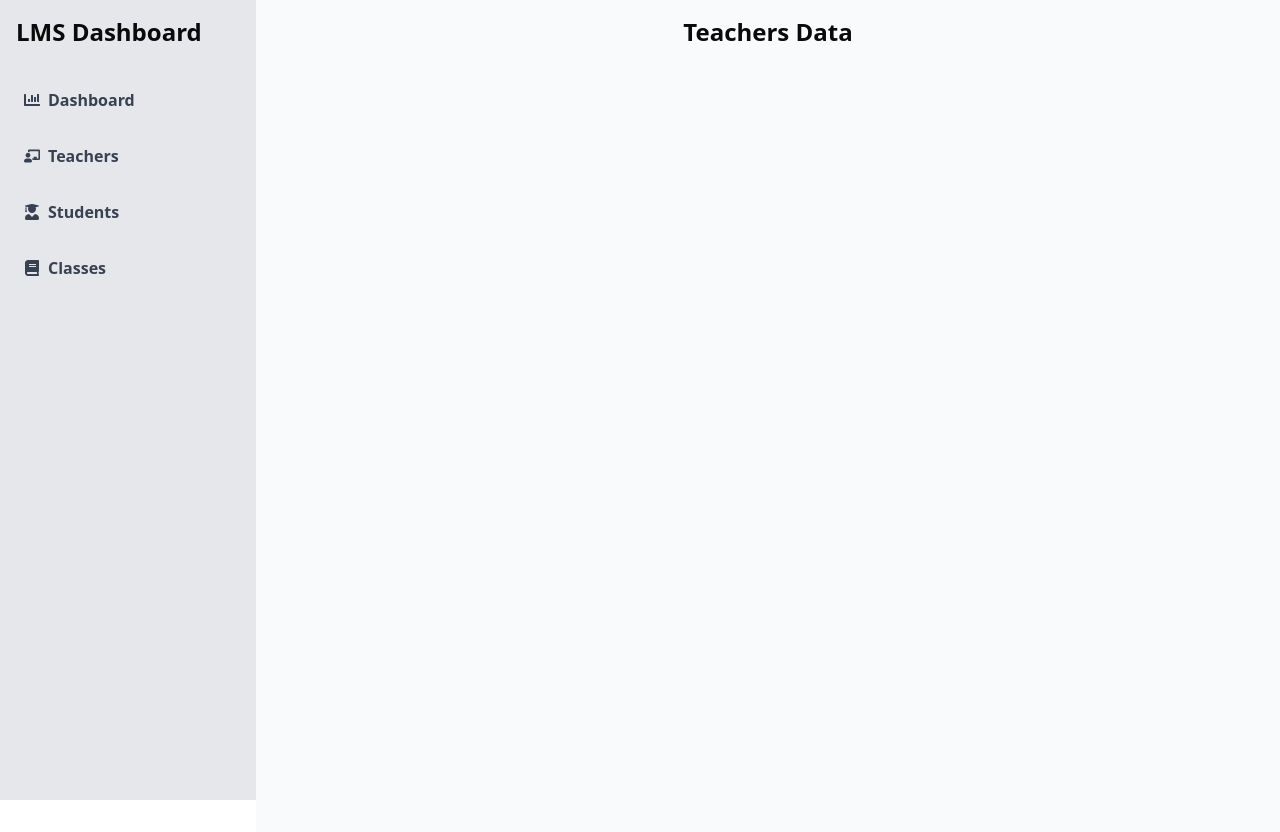
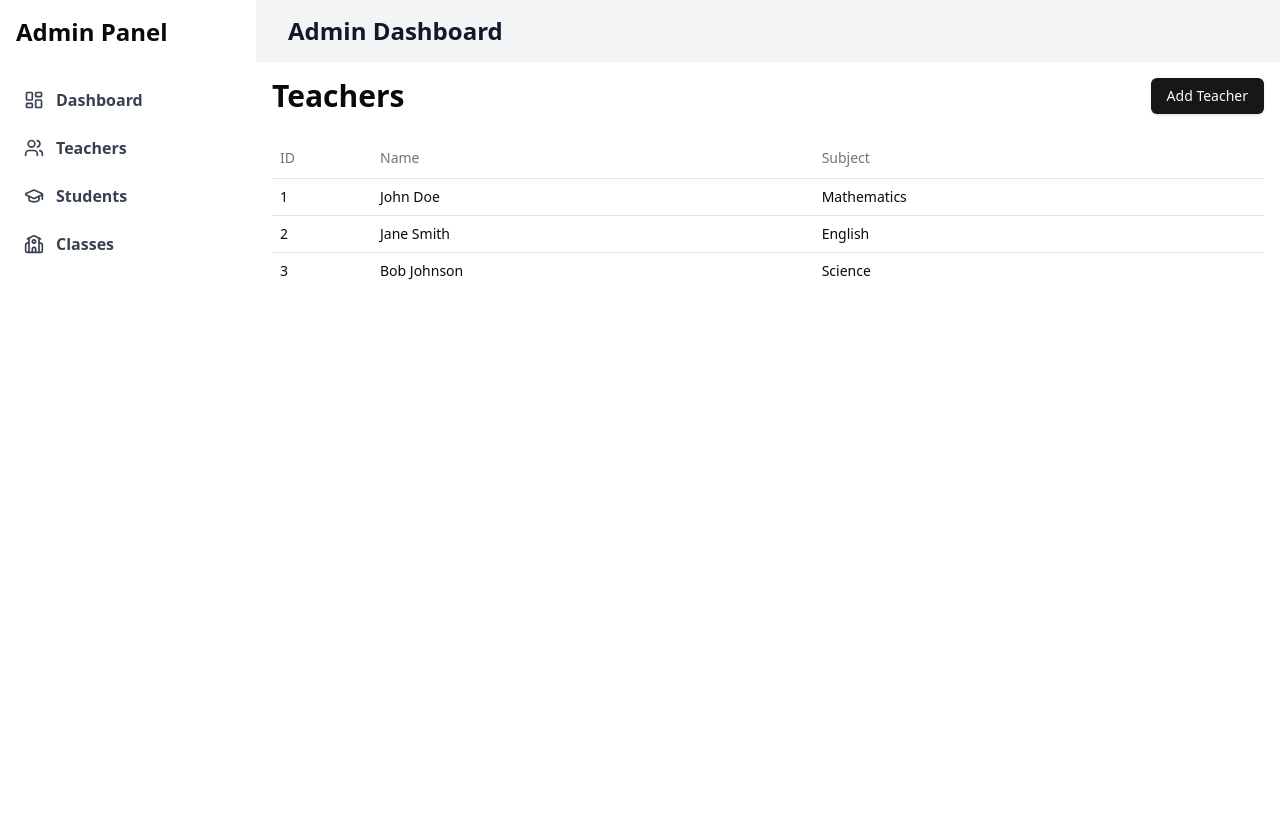
Before and after one commit to Siddique-Ahmed/L-M-S, a Next.js app: page /admin/teachers in a window 1280 px wide. After the commit the page ends 800 px from the top, so only its background shows below. Built offline with nearby package versions, Linux system fonts and the light colour scheme.

Commit message:
continue to dashboard

```diff
--- a/app/(admin)/admin/classes/page.js
+++ b/app/(admin)/admin/classes/page.js
@@ -1,7 +1,51 @@
-export default function Classes() {
-  return(
-    <div className="min-h-screen">
-      <h1 className="font-bold text-2xl text-center">Classes Data</h1>
+import { Button } from "@/components/ui/button"
+import {
+  Table,
+  TableBody,
+  TableCell,
+  TableHead,
+  TableHeader,
+  TableRow,
+} from "@/components/ui/table"
+
+async function getClasses() {
+  // This is a mock function. In a real application, you'd fetch this data from your database.
+  return [
+    { id: 1, name: "Mathematics 101", teacher: "John Doe" },
+    { id: 2, name: "English Literature", teacher: "Jane Smith" },
+    { id: 3, name: "Physics", teacher: "Bob Johnson" },
+  ]
+}
+
+export default async function ClassesPage() {
+  const classes = await getClasses()
+
+  return (
+    <div>
+      <div className="flex flex-col sm:flex-row justify-between items-center mb-6">
+        <h1 className="text-3xl font-bold mb-4 sm:mb-0">Classes</h1>
+        <Button>Add Class</Button>
+      </div>
+      <div className="overflow-x-auto">
+        <Table>
+          <TableHeader>
+            <TableRow>
+              <TableHead className="w-[100px]">ID</TableHead>
+              <TableHead>Name</TableHead>
+              <TableHead>Teacher</TableHead>
+            </TableRow>
+          </TableHeader>
+          <TableBody>
+            {classes.map((class_) => (
+              <TableRow key={class_.id}>
+                <TableCell className="font-medium">{class_.id}</TableCell>
+                <TableCell>{class_.name}</TableCell>
+                <TableCell>{class_.teacher}</TableCell>
+              </TableRow>
+            ))}
+          </TableBody>
+        </Table>
+      </div>
     </div>
   )
 }
--- a/app/(admin)/admin/layout.js
+++ b/app/(admin)/admin/layout.js
@@ -1,81 +1,113 @@
-"use client";
-import { useState } from "react";
-import Link from "next/link";
-import {
-  FaChalkboardTeacher,
-  FaUserGraduate,
-  FaBook,
-  FaChartBar,
-  FaBars,
-} from "react-icons/fa";
+"use client"
 
-export default function Layout({ children }) {
-  const [sidebarOpen, setSidebarOpen] = useState(false);
+import Link from 'next/link'
+import { useState, useEffect, useRef } from 'react'
+import { Users, GraduationCap, School, LayoutDashboard, Menu, X } from 'lucide-react'
+import { Button } from "@/components/ui/button"
+import { cn } from "@/lib/utils"
+
+const navItems = [
+  { href: '/admin', icon: LayoutDashboard, label: 'Dashboard', },
+  { href: '/admin/teachers', icon: Users, label: 'Teachers' },
+  { href: '/admin/students', icon: GraduationCap, label: 'Students' },
+  { href: '/admin/classes', icon: School, label: 'Classes' },
+]
+
+export default function AdminLayout({
+  children,
+}) {
+  const [sidebarOpen, setSidebarOpen] = useState(false)
+  const sidebarRef = useRef(null)
+
+  useEffect(() => {
+    const handleOutsideClick = (event) => {
+      if (sidebarRef.current && !sidebarRef.current.contains(event.target)) {
+        setSidebarOpen(false)
+      }
+    }
+
+    document.addEventListener('mousedown', handleOutsideClick)
+    return () => {
+      document.removeEventListener('mousedown', handleOutsideClick)
+    }
+  }, [])
 
   return (
-    <div className="min-h-screen flex flex-col lg:flex-row">
-      {/* Header */}
-      <header className="w-full px-4 py-4 bg-gray-100 shadow-xl flex items-center justify-between lg:hidden">
-        <Link className="text-xl font-bold" href="/admin">
-          LMS
-        </Link>
-        <button
-          onClick={() => setSidebarOpen(!sidebarOpen)}
-          className="text-gray-700"
-        >
-          <FaBars size={24} />
-        </button>
-      </header>
-
-      {/* Sidebar */}
-      <aside
-        className={`bg-gray-200 min-h-screen lg:w-1/5 p-4 space-y-4 lg:space-y-8 flex flex-col transform ${
-          sidebarOpen ? "translate-x-0" : "-translate-x-full"
-        } lg:translate-x-0 transition-transform duration-300 ease-in-out fixed lg:relative z-40 h-full`}
-      >
-        <Link
-          className="text-2xl font-bold text-center lg:text-left"
-          href="/admin"
-        >
-          LMS Dashboard
-        </Link>
-
-        <nav className="flex flex-col space-y-4">
-          <Link
-            className="flex items-center space-x-2 text-gray-700 hover:bg-gray-300 p-2 rounded-md"
-            href="/admin"
-          >
-            <FaChartBar />
-            <span className="font-semibold">Dashboard</span>
-          </Link>
-          <Link
-            className="flex items-center space-x-2 text-gray-700 hover:bg-gray-300 p-2 rounded-md"
-            href="/admin/teachers"
-          >
-            <FaChalkboardTeacher />
-            <span className="font-semibold">Teachers</span>
-          </Link>
-          <Link
-            className="flex items-center space-x-2 text-gray-700 hover:bg-gray-300 p-2 rounded-md"
-            href="/admin/students"
-          >
-            <FaUserGraduate />
-            <span className="font-semibold">Students</span>
-          </Link>
-          <Link
-            className="flex items-center space-x-2 text-gray-700 hover:bg-gray-300 p-2 rounded-md"
-            href="/admin/classes"
-          >
-            <FaBook />
-            <span className="font-semibold">Classes</span>
-          </Link>
+    <div className="flex h-screen bg-gray-100">
+      <aside className="hidden md:flex md:flex-col md:w-64 bg-white shadow-md">
+        <div className="p-4">
+          <h1 className="text-2xl font-bold">Admin Panel</h1>
+        </div>
+        <nav className="flex-1 px-2 py-4 space-y-2">
+          {navItems.map((item) => (
+            <Link
+              key={item.href}
+              href={item.href}
+              className="flex font-semibold items-center px-4 py-2 text-gray-700 hover:bg-gray-200 rounded-md"
+            >
+              <item.icon className="h-5 w-5 mr-3" />
+              <span>{item.label}</span>
+            </Link>
+          ))}
         </nav>
       </aside>
 
-      {/* Main Content */}
-      <main className="flex-grow min-h-screen p-4 lg:w-4/5 bg-gray-50">
-        <div className="container mx-auto">{children}</div>
-      </main>
+      {/* Mobile sidebar */}
+      <div
+        ref={sidebarRef}
+        className={cn(
+          "fixed inset-y-0 left-0 z-50 w-64 bg-white shadow-lg transition-transform duration-300 ease-in-out md:hidden",
+          sidebarOpen ? "translate-x-0" : "-translate-x-full"
+        )}
+      >
+        <div className="flex bg-gray-100 justify-between items-center p-4">
+          <h1 className="text-2xl font-bold">Admin Panel</h1>
+          <Button
+            variant="ghost"
+            size="icon"
+            onClick={() => setSidebarOpen(false)}
+            aria-label="Close sidebar"
+          >
+            <X className="h-5 w-5" />
+          </Button>
+        </div>
+        <nav className="px-2 py-4 space-y-2">
+          {navItems.map((item) => (
+            <Link
+              key={item.href}
+              href={item.href}
+              className="flex items-center px-4 py-2 text-gray-700 hover:bg-gray-200 rounded-md"
+              onClick={() => setSidebarOpen(false)}
+            >
+              <item.icon className="h-5 w-5 mr-3" />
+              <span>{item.label}</span>
+            </Link>
+          ))}
+        </nav>
+      </div>
+
+      {/* Main content */}
+      <div className="flex-1 flex flex-col overflow-hidden">
+        <header className="bg-gray-100 shadow-sm">
+          <div className="max-w-7xl mx-auto py-4 px-4 sm:px-6 lg:px-8 flex justify-between items-center">
+            <Button
+              variant="ghost"
+              size="icon"
+              className="md:hidden"
+              onClick={() => setSidebarOpen(!sidebarOpen)}
+              aria-label="Toggle sidebar"
+            >
+              <Menu className="h-5 w-5" />
+            </Button>
+            <h2 className="text-2xl font-bold leading-tight text-gray-900">
+              Admin Dashboard
+            </h2>
+          </div>
+        </header>
+        <main className="flex-1 overflow-x-hidden overflow-y-auto bg-white p-4">
+          {children}
+        </main>
+      </div>
     </div>
-  );
+  )
 }
--- a/app/(admin)/admin/page.js
+++ b/app/(admin)/admin/page.js
@@ -1,7 +1,56 @@
-export default function Dashboard() {
+import Link from 'next/link'
+import { Card, CardContent, CardHeader, CardTitle } from "@/components/ui/card"
+import { Users, GraduationCap, School } from 'lucide-react'
+
+async function getStats() {
+  return {
+    teacherCount: 15,
+    studentCount: 150,
+    classCount: 10
+  }
+}
+
+export default async function AdminPage() {
+  const { teacherCount, studentCount, classCount } = await getStats()
+
   return (
-    <div className="min-h-screen">
-      <h1 className="font-bold text-2xl text-center">Dashboard</h1>
+    <div>
+      <h1 className="text-3xl font-bold mb-6">Admin Dashboard</h1>
+      <div className="grid gap-4 grid-cols-1 sm:grid-cols-2 lg:grid-cols-3">
+        <Link href="/admin/teachers" className="block">
+          <Card>
+            <CardHeader className="flex flex-row items-center justify-between space-y-0 pb-2">
+              <CardTitle className="text-sm font-medium">Total Teachers</CardTitle>
+              <Users className="h-4 w-4 text-muted-foreground" />
+            </CardHeader>
+            <CardContent>
+              <div className="text-2xl font-bold">{teacherCount}</div>
+            </CardContent>
+          </Card>
+        </Link>
+        <Link href="/admin/students" className="block">
+          <Card>
+            <CardHeader className="flex flex-row items-center justify-between space-y-0 pb-2">
+              <CardTitle className="text-sm font-medium">Total Students</CardTitle>
+              <GraduationCap className="h-4 w-4 text-muted-foreground" />
+            </CardHeader>
+            <CardContent>
+              <div className="text-2xl font-bold">{studentCount}</div>
+            </CardContent>
+          </Card>
+        </Link>
+        <Link href="/admin/classes" className="block">
+          <Card>
+            <CardHeader className="flex flex-row items-center justify-between space-y-0 pb-2">
+              <CardTitle className="text-sm font-medium">Total Classes</CardTitle>
+              <School className="h-4 w-4 text-muted-foreground" />
+            </CardHeader>
+            <CardContent>
+              <div className="text-2xl font-bold">{classCount}</div>
+            </CardContent>
+          </Card>
+        </Link>
+      </div>
     </div>
-  );
+  )
 }
--- a/app/(admin)/admin/students/page.js
+++ b/app/(admin)/admin/students/page.js
@@ -1,7 +1,51 @@
-export default function Students() {
-  return(
-    <div className="min-h-screen">
-      <h1 className="font-bold text-2xl text-center">Students Data</h1>
+import { Button } from "@/components/ui/button"
+import {
+  Table,
+  TableBody,
+  TableCell,
+  TableHead,
+  TableHeader,
+  TableRow,
+} from "@/components/ui/table"
+
+async function getStudents() {
+  // This is a mock function. In a real application, you'd fetch this data from your database.
+  return [
+    { id: 1, name: "Alice Brown", grade: "10th" },
+    { id: 2, name: "Charlie Davis", grade: "11th" },
+    { id: 3, name: "Eva Fisher", grade: "9th" },
+  ]
+}
+
+export default async function StudentsPage() {
+  const students = await getStudents()
+
+  return (
+    <div>
+      <div className="flex flex-col sm:flex-row justify-between items-center mb-6">
+        <h1 className="text-3xl font-bold mb-4 sm:mb-0">Students</h1>
+        <Button>Add Student</Button>
+      </div>
+      <div className="overflow-x-auto">
+        <Table>
+          <TableHeader>
+            <TableRow>
+              <TableHead className="w-[100px]">ID</TableHead>
+              <TableHead>Name</TableHead>
+              <TableHead>Grade</TableHead>
+            </TableRow>
+          </TableHeader>
+          <TableBody>
+            {students.map((student) => (
+              <TableRow key={student.id}>
+                <TableCell className="font-medium">{student.id}</TableCell>
+                <TableCell>{student.name}</TableCell>
+                <TableCell>{student.grade}</TableCell>
+              </TableRow>
+            ))}
+          </TableBody>
+        </Table>
+      </div>
     </div>
   )
 }
--- a/app/(admin)/admin/teachers/page.js
+++ b/app/(admin)/admin/teachers/page.js
@@ -1,7 +1,51 @@
-export default function Teachers() {
-  return(
-    <div className="min-h-screen">
-      <h1 className="font-bold text-2xl text-center">Teachers Data</h1>
+import { Button } from "@/components/ui/button"
+import {
+  Table,
+  TableBody,
+  TableCell,
+  TableHead,
+  TableHeader,
+  TableRow,
+} from "@/components/ui/table"
+
+async function getTeachers() {
+  // This is a mock function. In a real application, you'd fetch this data from your database.
+  return [
+    { id: 1, name: "John Doe", subject: "Mathematics" },
+    { id: 2, name: "Jane Smith", subject: "English" },
+    { id: 3, name: "Bob Johnson", subject: "Science" },
+  ]
+}
+
+export default async function TeachersPage() {
+  const teachers = await getTeachers()
+
+  return (
+    <div>
+      <div className="flex flex-col sm:flex-row justify-between items-center mb-6">
+        <h1 className="text-3xl font-bold mb-4 sm:mb-0">Teachers</h1>
+        <Button>Add Teacher</Button>
+      </div>
+      <div className="overflow-x-auto">
+        <Table>
+          <TableHeader>
+            <TableRow>
+              <TableHead className="w-[100px]">ID</TableHead>
+              <TableHead>Name</TableHead>
+              <TableHead>Subject</TableHead>
+            </TableRow>
+          </TableHeader>
+          <TableBody>
+            {teachers.map((teacher) => (
+              <TableRow key={teacher.id}>
+                <TableCell className="font-medium">{teacher.id}</TableCell>
+                <TableCell>{teacher.name}</TableCell>
+                <TableCell>{teacher.subject}</TableCell>
+              </TableRow>
+            ))}
+          </TableBody>
+        </Table>
+      </div>
     </div>
   )
 }
--- a/components/ui/menubar.jsx
+++ b/components/ui/menubar.jsx
@@ -20,7 +20,7 @@ const Menubar = React.forwardRef(({ className, ...props }, ref) => (
   <MenubarPrimitive.Root
     ref={ref}
     className={cn(
-      "flex h-9 items-center space-x-1 rounded-md border bg-background p-1 shadow-sm",
+      "flex h-9 items-center space-x-1 p-1",
       className
     )}
     {...props} />
@@ -31,7 +31,7 @@ const MenubarTrigger = React.forwardRef(({ className, ...props }, ref) => (
   <MenubarPrimitive.Trigger
     ref={ref}
     className={cn(
-      "flex cursor-default select-none items-center rounded-sm px-3 py-1 text-sm font-medium outline-none focus:bg-accent focus:text-accent-foreground data-[state=open]:bg-accent data-[state=open]:text-accent-foreground",
+      "flex cursor-default select-none items-center rounded-sm px-3 py-1 text-sm font-medium outline-none focus:bg-accent focus:text-accent-foreground data-[state=open]:bg-accent data-[state=open]:text-accent-foreground cursor-pointer",
       className
     )}
     {...props} />
--- /dev/null
+++ b/components/ui/table.jsx
@@ -0,0 +1,86 @@
+import * as React from "react"
+
+import { cn } from "@/lib/utils"
+
+const Table = React.forwardRef(({ className, ...props }, ref) => (
+  <div className="relative w-full overflow-auto">
+    <table
+      ref={ref}
+      className={cn("w-full caption-bottom text-sm", className)}
+      {...props} />
+  </div>
+))
+Table.displayName = "Table"
+
+const TableHeader = React.forwardRef(({ className, ...props }, ref) => (
+  <thead ref={ref} className={cn("[&_tr]:border-b", className)} {...props} />
+))
+TableHeader.displayName = "TableHeader"
+
+const TableBody = React.forwardRef(({ className, ...props }, ref) => (
+  <tbody
+    ref={ref}
+    className={cn("[&_tr:last-child]:border-0", className)}
+    {...props} />
+))
+TableBody.displayName = "TableBody"
+
+const TableFooter = React.forwardRef(({ className, ...props }, ref) => (
+  <tfoot
+    ref={ref}
+    className={cn("border-t bg-muted/50 font-medium [&>tr]:last:border-b-0", className)}
+    {...props} />
+))
+TableFooter.displayName = "TableFooter"
+
+const TableRow = React.forwardRef(({ className, ...props }, ref) => (
+  <tr
+    ref={ref}
+    className={cn(
+      "border-b transition-colors hover:bg-muted/50 data-[state=selected]:bg-muted",
+      className
+    )}
+    {...props} />
+))
+TableRow.displayName = "TableRow"
+
+const TableHead = React.forwardRef(({ className, ...props }, ref) => (
+  <th
+    ref={ref}
+    className={cn(
+      "h-10 px-2 text-left align-middle font-medium text-muted-foreground [&:has([role=checkbox])]:pr-0 [&>[role=checkbox]]:translate-y-[2px]",
+      className
+    )}
+    {...props} />
+))
+TableHead.displayName = "TableHead"
+
+const TableCell = React.forwardRef(({ className, ...props }, ref) => (
+  <td
+    ref={ref}
+    className={cn(
+      "p-2 align-middle [&:has([role=checkbox])]:pr-0 [&>[role=checkbox]]:translate-y-[2px]",
+      className
+    )}
+    {...props} />
+))
+TableCell.displayName = "TableCell"
+
+const TableCaption = React.forwardRef(({ className, ...props }, ref) => (
+  <caption
+    ref={ref}
+    className={cn("mt-4 text-sm text-muted-foreground", className)}
+    {...props} />
+))
+TableCaption.displayName = "TableCaption"
+
+export {
+  Table,
+  TableHeader,
+  TableBody,
+  TableFooter,
+  TableHead,
+  TableRow,
+  TableCell,
+  TableCaption,
+}
--- a/package.json
+++ b/package.json
@@ -15,6 +15,8 @@
     "@radix-ui/react-menubar": "^1.1.2",
     "@radix-ui/react-select": "^2.1.2",
     "@radix-ui/react-slot": "^1.1.0",
+    "add": "^2.0.6",
+    "card": "^2.5.4",
     "class-variance-authority": "^0.7.0",
     "clsx": "^2.1.1",
     "lucide-react": "^0.456.0",
@@ -23,6 +25,7 @@
     "react-dom": "^18",
     "react-hook-form": "^7.53.2",
     "react-icons": "^5.3.0",
+    "shadcn": "^2.1.6",
     "tailwind-merge": "^2.5.4",
     "tailwindcss-animate": "^1.0.7",
     "zod": "^3.23.8"
```
Also changed, not shown: 1 other file (tests, documents, lock files or other folders).
